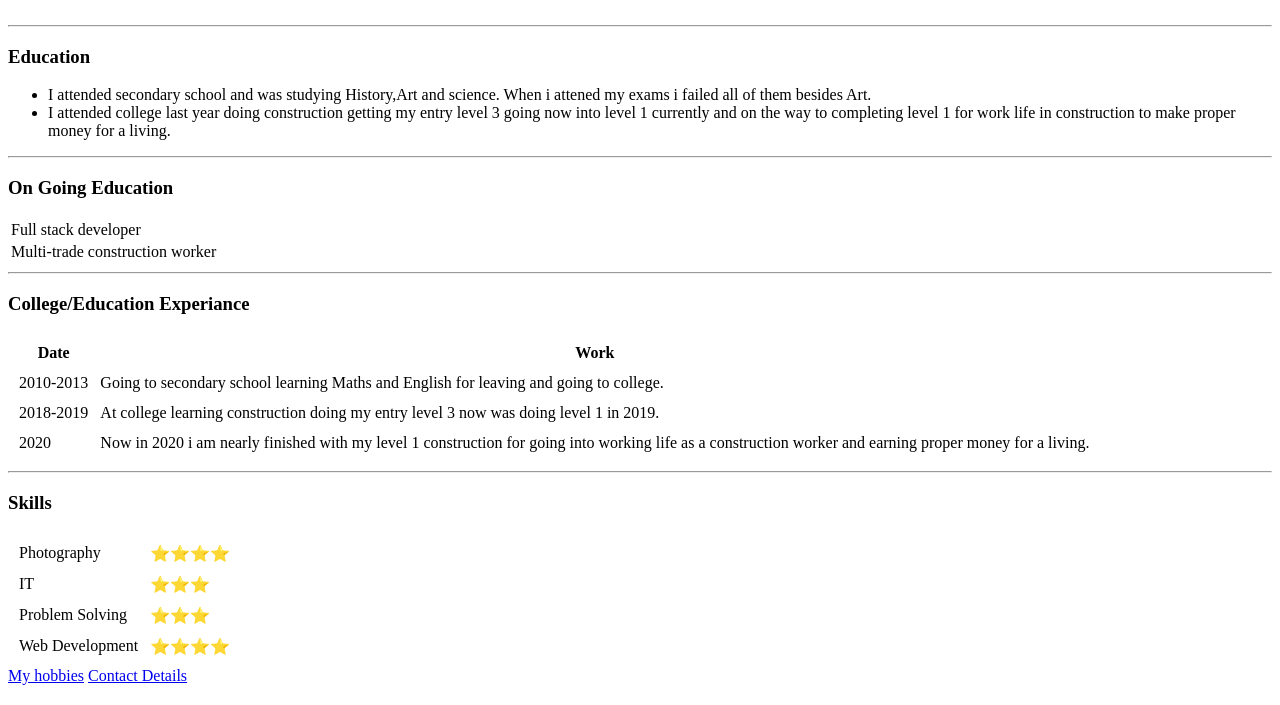
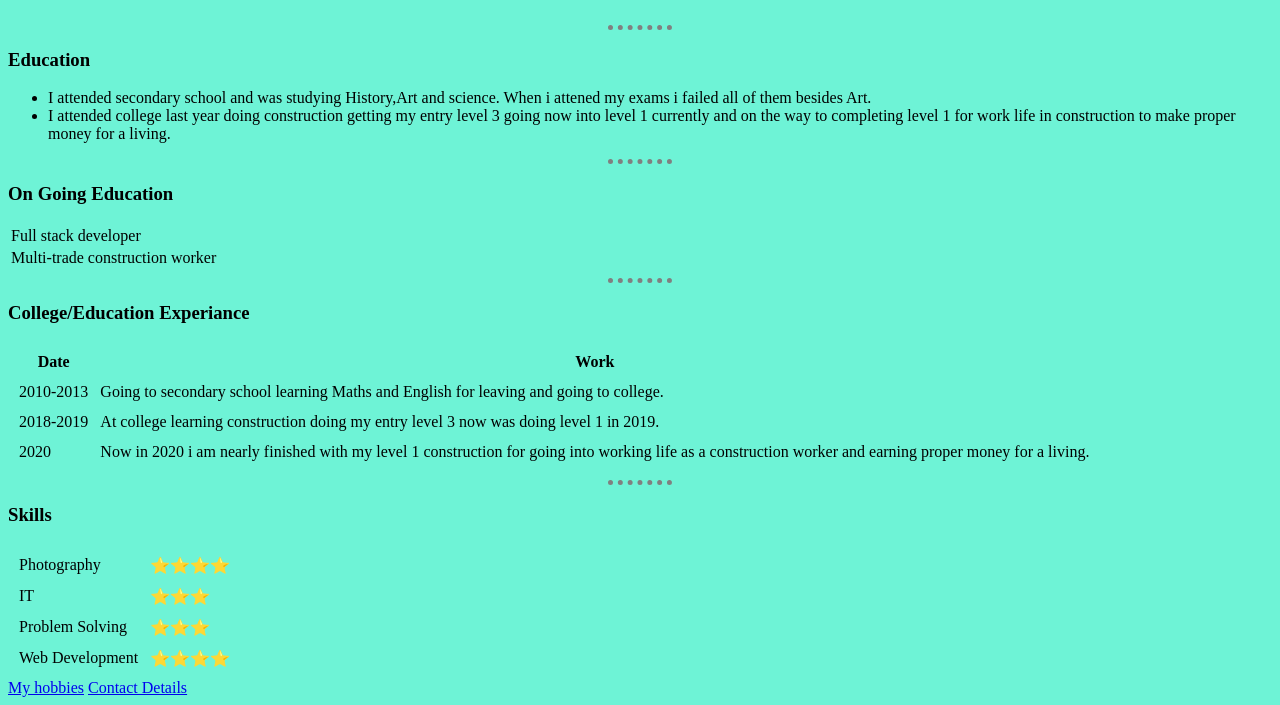
Before and after one commit to Robbiedoggie/cv, a plain HTML site: page index.html in a window 1280 px wide. Shown: the part 197-902 px from the top of the page. Drawn offline with Linux system fonts and the light colour scheme.

Commit message:
Add files via upload

```diff
--- a/index.html
+++ b/index.html
@@ -4,6 +4,23 @@
 <head>
   <meta charset="utf-8">
   <title>Robert's Personal Site</title>
+
+  <style>
+
+  body {
+    background-color: #6ef3d6;
+  }
+
+  hr {
+    border-style: dotted none none;
+    height: 0px;
+    border-color: grey;
+    border-width: 5px;
+    width: 5%;
+  }
+
+  </style>
+
 </head>
 
 <body>
```
Also changed, not shown: contact.html (+1 -1 lines), hobbies.html (+2 -4 lines). Lines whose indentation alone changed are shown as unchanged.
